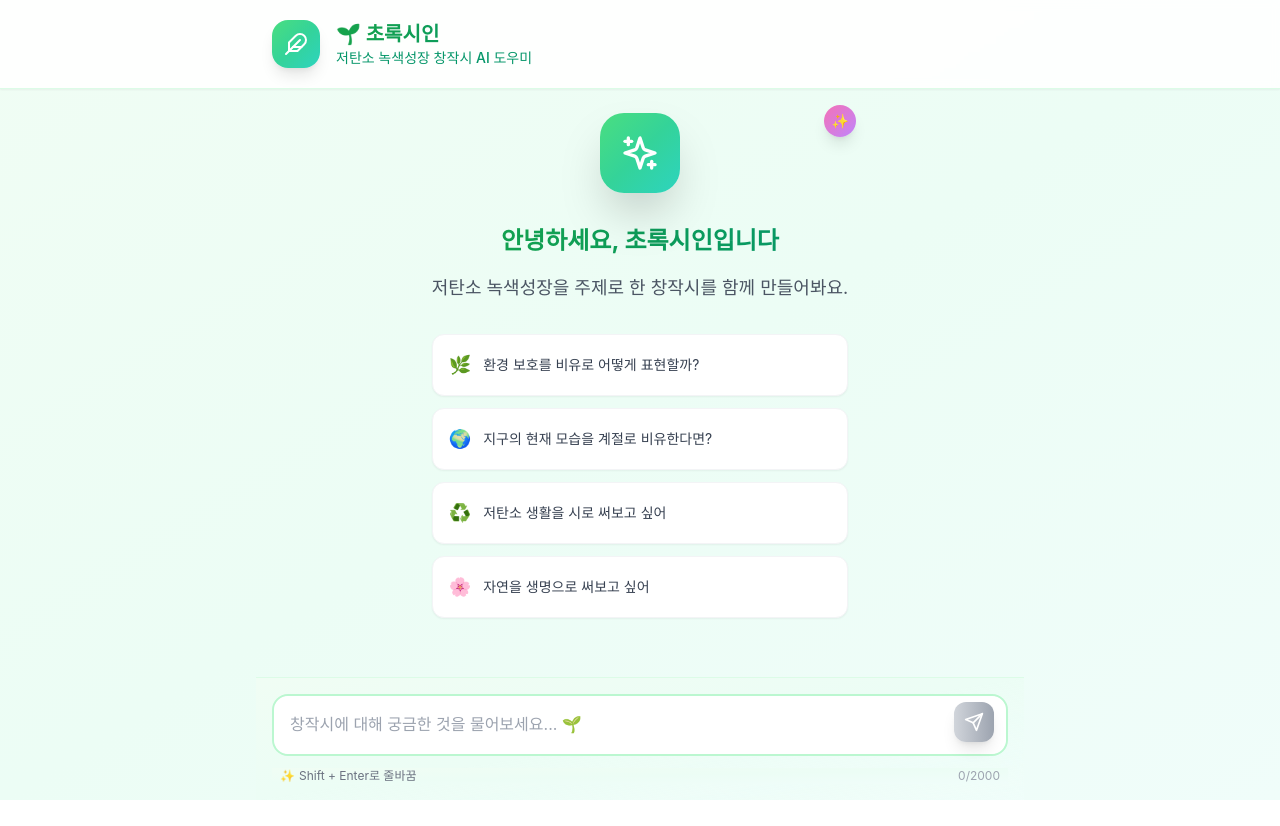
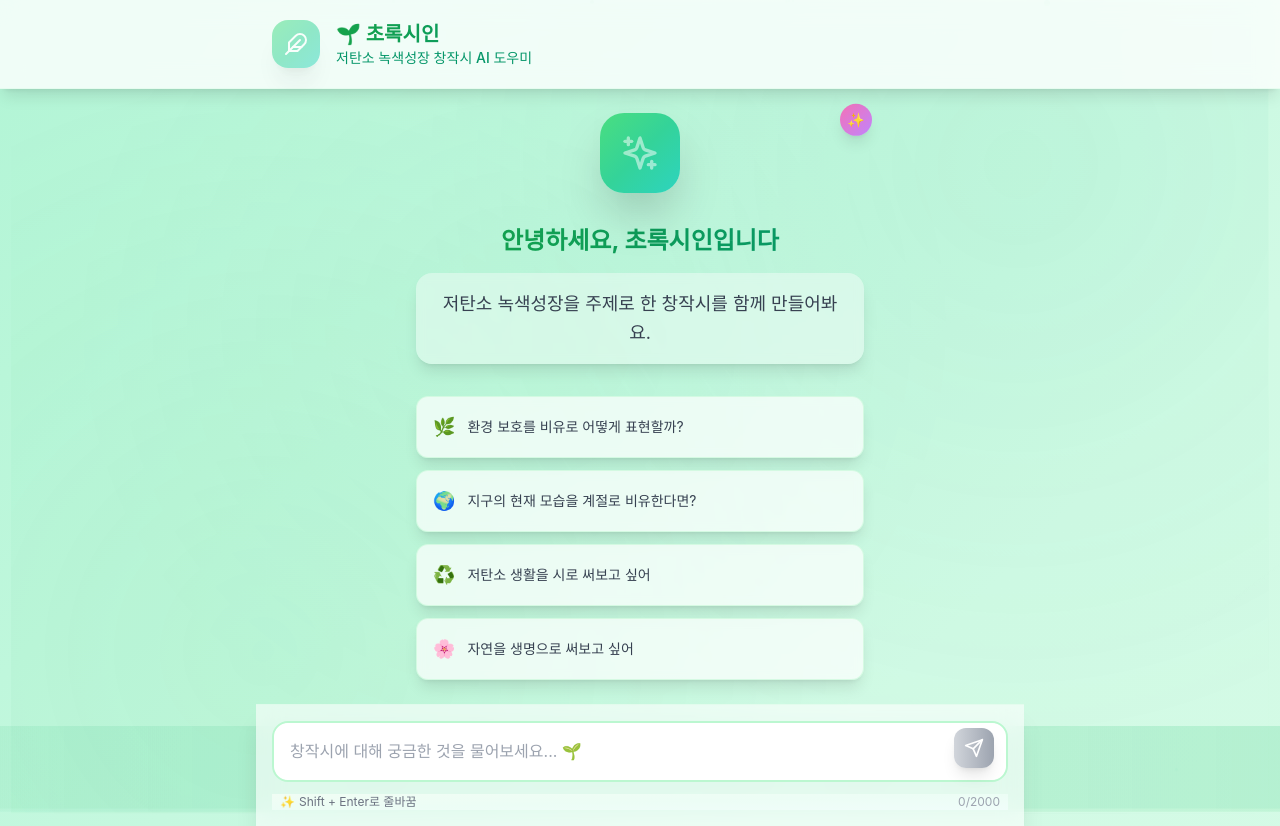
Before and after one commit to kjk3217/green-poet-chatbot, a Next.js app: page / in a window 1280 px wide. Before the commit the page ends 800 px from the top, so only its background shows below. Built offline with nearby package versions, Linux system fonts and the light colour scheme.

Commit message:
Update index.js

```diff
--- a/pages/index.js
+++ b/pages/index.js
@@ -21,6 +21,40 @@ export default function Home() {
     scrollToBottom();
   }, [messages]);
 
+  // 파티클 생성
+  useEffect(() => {
+    const createParticle = () => {
+      const particle = document.createElement('div');
+      particle.className = 'particle';
+      particle.style.left = Math.random() * 100 + '%';
+      particle.style.width = (Math.random() * 4 + 2) + 'px';
+      particle.style.height = particle.style.width;
+      particle.style.animationDelay = Math.random() * 15 + 's';
+
+      const container = document.querySelector('.floating-particles');
+      if (container) {
+        container.appendChild(particle);
+
+        // 애니메이션 완료 후 파티클 제거
+        setTimeout(() => {
+          if (particle.parentNode) {
+            particle.parentNode.removeChild(particle);
+          }
+        }, 25000);
+      }
+    };
+
+    // 초기 파티클 생성
+    for (let i = 0; i < 10; i++) {
+      setTimeout(createParticle, i * 1000);
+    }
+
+    // 주기적으로 파티클 생성
+    const interval = setInterval(createParticle, 3000);
+
+    return () => clearInterval(interval);
+  }, []);
+
   const handleSendMessage = async (message) => {
     const userMessage = { text: message, isUser: true };
     const newMessages = [...messages, userMessage];
@@ -41,7 +75,7 @@ export default function Home() {
         },
         body: JSON.stringify({
           message,
-          conversationHistory: messages // 이전 대화 기록 전달
+          conversationHistory: messages
         }),
       });
 
@@ -78,12 +112,21 @@ export default function Home() {
   };
 
   return (
-    <div className="min-h-screen bg-gradient-to-br from-green-50 via-emerald-50 to-teal-50 flex flex-col">
+    <div className="min-h-screen animated-background flex flex-col relative">
+      {/* 떠다니는 파티클 컨테이너 */}
+      <div className="floating-particles"></div>
+
+      {/* 웨이브 효과 */}
+      <div className="wave-container">
+        <div className="wave"></div>
+        <div className="wave"></div>
+      </div>
+
       {/* 헤더 */}
-      <header className="border-b border-green-100 bg-white/90 backdrop-blur-sm sticky top-0 z-10 shadow-sm">
+      <header className="border-b border-green-100/50 bg-white/80 backdrop-blur-md sticky top-0 z-10 shadow-lg">
         <div className="max-w-3xl mx-auto px-4 py-5 flex items-center justify-between">
           <div className="flex items-center gap-4">
-            <div className="w-12 h-12 bg-gradient-to-br from-green-400 via-emerald-400 to-teal-400 rounded-2xl flex items-center justify-center shadow-lg">
+            <div className="w-12 h-12 bg-gradient-to-br from-green-400 via-emerald-400 to-teal-400 rounded-2xl flex items-center justify-center shadow-xl animate-pulse">
               <Feather className="w-6 h-6 text-white" />
             </div>
             <div>
@@ -96,7 +139,7 @@ export default function Home() {
           {messages.length > 0 && (
             <button
               onClick={handleNewChat}
-              className="flex items-center gap-2 px-4 py-2 text-sm text-green-600 hover:text-green-700 hover:bg-green-50 rounded-xl transition-all duration-200 border border-green-200"
+              className="flex items-center gap-2 px-4 py-2 text-sm text-green-600 hover:text-green-700 hover:bg-white/60 rounded-xl transition-all duration-300 border border-green-200/50 backdrop-blur-sm shadow-md hover:shadow-lg"
             >
               <RotateCcw className="w-4 h-4" />
               새 대화
@@ -106,16 +149,16 @@ export default function Home() {
       </header>
 
       {/* 채팅 영역 */}
-      <main className="flex-1 flex flex-col max-w-3xl mx-auto w-full">
+      <main className="flex-1 flex flex-col max-w-3xl mx-auto w-full relative z-5">
         <div className="flex-1 overflow-y-auto px-4 py-6 scroll-smooth">
           {messages.length === 0 ? (
             <div className="h-full flex items-center justify-center">
               <div className="text-center max-w-md">
                 <div className="relative mb-8">
-                  <div className="w-20 h-20 bg-gradient-to-br from-green-400 via-emerald-400 to-teal-400 rounded-3xl flex items-center justify-center mx-auto shadow-2xl">
-                    <Sparkles className="w-10 h-10 text-white" />
+                  <div className="w-20 h-20 bg-gradient-to-br from-green-400 via-emerald-400 to-teal-400 rounded-3xl flex items-center justify-center mx-auto shadow-2xl transform hover:scale-105 transition-transform duration-300">
+                    <Sparkles className="w-10 h-10 text-white animate-pulse" />
                   </div>
-                  <div className="absolute -top-2 -right-2 w-8 h-8 bg-gradient-to-br from-pink-400 to-purple-400 rounded-full flex items-center justify-center shadow-lg">
+                  <div className="absolute -top-2 -right-2 w-8 h-8 bg-gradient-to-br from-pink-400 to-purple-400 rounded-full flex items-center justify-center shadow-lg animate-bounce">
                     <span className="text-white text-sm">✨</span>
                   </div>
                 </div>
@@ -123,7 +166,7 @@ export default function Home() {
                 <h2 className="text-2xl font-bold bg-gradient-to-r from-green-600 to-emerald-600 bg-clip-text text-transparent mb-4">
                   안녕하세요, 초록시인입니다
                 </h2>
-                <p className="text-gray-600 leading-relaxed mb-8 text-lg">
+                <p className="text-gray-700 leading-relaxed mb-8 text-lg backdrop-blur-sm bg-white/40 p-4 rounded-2xl shadow-lg">
                   저탄소 녹색성장을 주제로 한 창작시를 함께 만들어봐요.
                 </p>
 
@@ -137,10 +180,10 @@ export default function Home() {
                     <button
                       key={index}
                       onClick={() => handleSendMessage(suggestion.text)}
-                      className="group p-4 text-sm text-gray-700 bg-white hover:bg-gradient-to-r hover:from-green-50 hover:to-emerald-50 rounded-xl transition-all duration-300 text-left border border-gray-100 hover:border-green-200 shadow-sm hover:shadow-md"
+                      className="group p-4 text-sm text-gray-700 bg-white/70 hover:bg-white/90 rounded-xl transition-all duration-300 text-left border border-green-200/50 hover:border-green-300 shadow-lg hover:shadow-xl backdrop-blur-sm transform hover:scale-[1.02]"
                     >
                       <div className="flex items-center gap-3">
-                        <span className="text-lg">{suggestion.icon}</span>
+                        <span className="text-lg transform group-hover:scale-110 transition-transform">{suggestion.icon}</span>
                         <span className="group-hover:text-green-700 transition-colors">{suggestion.text}</span>
                       </div>
                     </button>
@@ -160,7 +203,7 @@ export default function Home() {
 
               {isLoading && (
                 <div className="flex gap-4">
-                  <div className="w-10 h-10 bg-gradient-to-br from-green-400 via-emerald-400 to-teal-400 rounded-full flex items-center justify-center flex-shrink-0 shadow-lg">
+                  <div className="w-10 h-10 bg-gradient-to-br from-green-400 via-emerald-400 to-teal-400 rounded-full flex items-center justify-center flex-shrink-0 shadow-lg animate-pulse">
                     <Feather className="w-5 h-5 text-white" />
                   </div>
                   <div className="flex-1 pt-2">
@@ -177,7 +220,7 @@ export default function Home() {
           )}
         </div>
 
-        <div className="border-t border-green-100 bg-gradient-to-br from-green-50 via-emerald-50 to-teal-50/80 backdrop-blur-sm px-4 py-4">
+        <div className="border-t border-green-100/50 bg-white/60 backdrop-blur-md px-4 py-4 shadow-xl">
           <ChatInput
             ref={inputRef}
             onSend={handleSendMessage}
```
